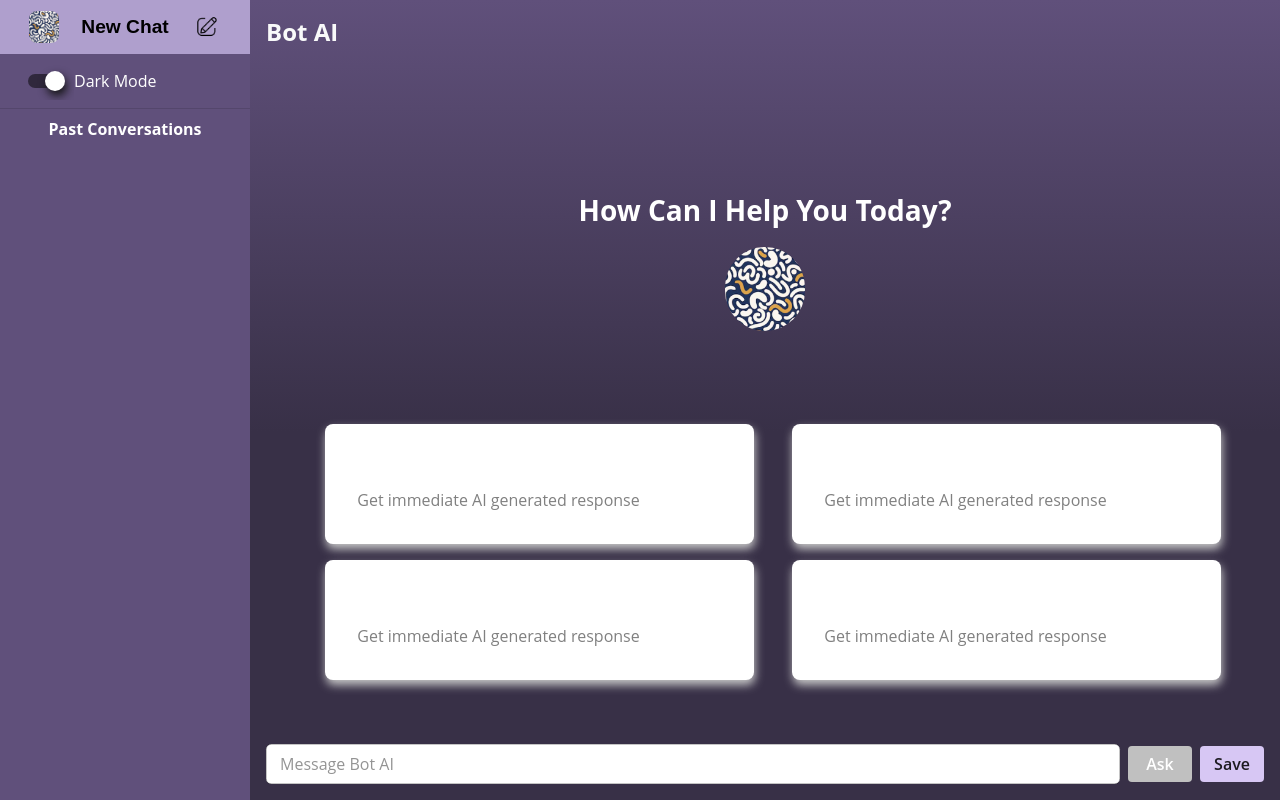
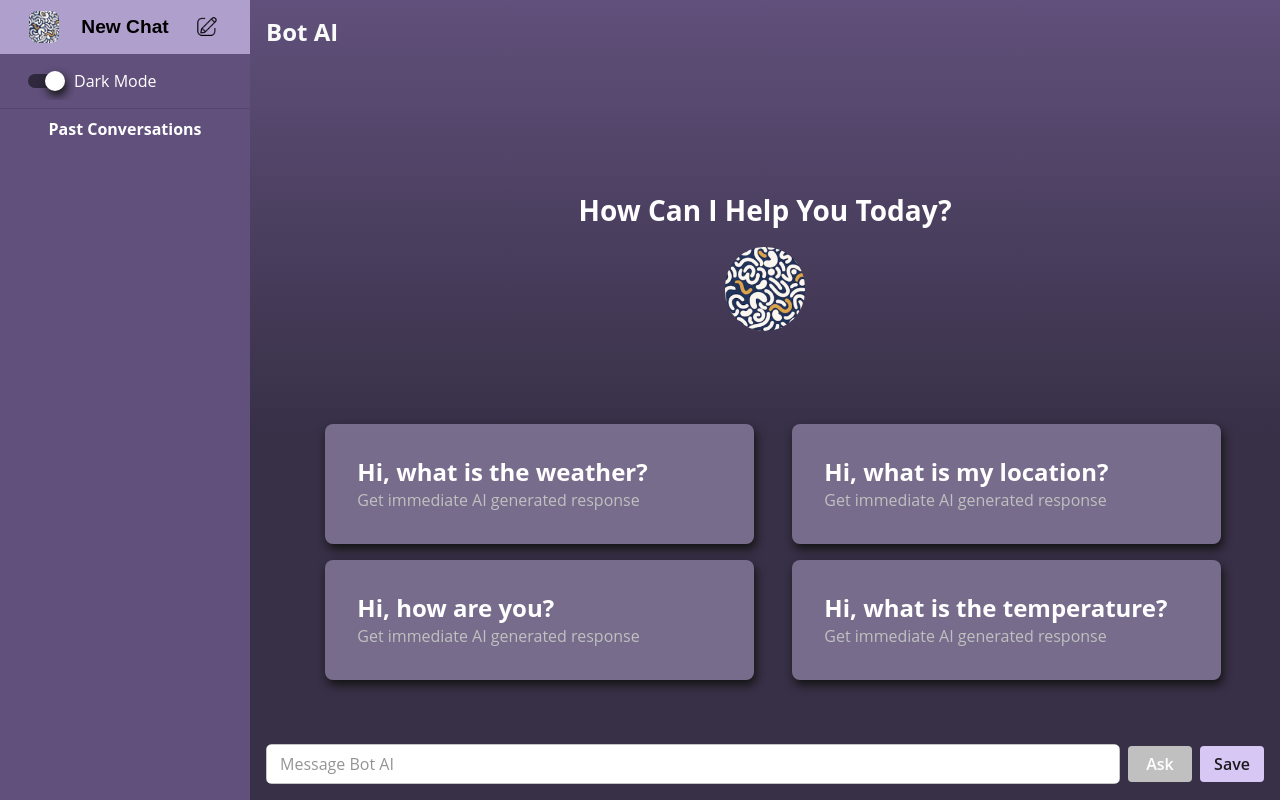
Before and after one commit to nay-22/BOT-AI, a React (Vite) app: page / in a window 1280 px wide. Built offline with nearby package versions, Linux system fonts and the light colour scheme.

Commit message:
Formatted

```diff
--- a/src/components/Static.jsx
+++ b/src/components/Static.jsx
@@ -23,8 +23,8 @@ const Static = ({isMediumScreen}) => {
                 <Grid item xs={12} md={6}>
                     <Box
                         sx={{
-                            boxShadow: '1px 5px 10px rgb(200, 200, 200)',
-                            backgroundColor: 'white',
+                            boxShadow: 1,
+                            backgroundColor: 'secondary.light',
                             padding: '2em',
                             borderRadius: '.5em',
                             width: '95%',
@@ -32,14 +32,14 @@ const Static = ({isMediumScreen}) => {
                         }}
                     >
                         <Typography variant="h5" fontWeight={'bold'}>Hi, what is the weather?</Typography>
-                        <Typography color={'grey'}>Get immediate AI generated response</Typography>
+                        <Typography color={'text.secondary'}>Get immediate AI generated response</Typography>
                     </Box>
                 </Grid>
                 <Grid item xs={12} md={6}>
                     <Box
                         sx={{
-                            boxShadow: '1px 5px 10px rgb(200, 200, 200)',
-                            backgroundColor: 'white',
+                            boxShadow: 1,
+                            backgroundColor: 'secondary.light',
                             padding: '2em',
                             borderRadius: '.5em',
                             width: '95%',
@@ -47,14 +47,14 @@ const Static = ({isMediumScreen}) => {
                         }}
                     >
                         <Typography variant="h5" fontWeight={'bold'}>Hi, what is my location?</Typography>
-                        <Typography color={'grey'}>Get immediate AI generated response</Typography>
+                        <Typography color={'text.secondary'}>Get immediate AI generated response</Typography>
                     </Box>
                 </Grid>
                 <Grid item xs={12} md={6}>
                     <Box
                         sx={{
-                            boxShadow: '1px 5px 10px rgb(200, 200, 200)',
-                            backgroundColor: 'white',
+                            boxShadow: 1,
+                            backgroundColor: 'secondary.light',
                             padding: '2em',
                             borderRadius: '.5em',
                             width: '95%',
@@ -62,14 +62,14 @@ const Static = ({isMediumScreen}) => {
                         }}
                     >
                         <Typography variant="h5" fontWeight={'bold'}>Hi, how are you?</Typography>
-                        <Typography color={'grey'}>Get immediate AI generated response</Typography>
+                        <Typography color={'text.secondary'}>Get immediate AI generated response</Typography>
                     </Box>
                 </Grid>
                 {isMediumScreen && <Grid item xs={12} md={6}>
                     <Box
                         sx={{
-                            boxShadow: '1px 5px 10px rgb(200, 200, 200)',
-                            backgroundColor: 'white',
+                            boxShadow: 1,
+                            backgroundColor: 'secondary.light',
                             padding: '2em',
                             borderRadius: '.5em',
                             width: '95%',
@@ -77,7 +77,7 @@ const Static = ({isMediumScreen}) => {
                         }}
                     >
                         <Typography variant="h5" fontWeight={'bold'}>Hi, what is the temperature?</Typography>
-                        <Typography color={'grey'}>Get immediate AI generated response</Typography>
+                        <Typography color={'text.secondary'}>Get immediate AI generated response</Typography>
                     </Box>
                 </Grid>}
 
```
